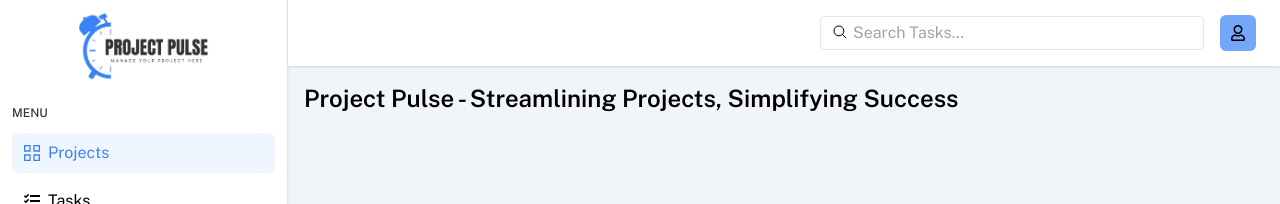
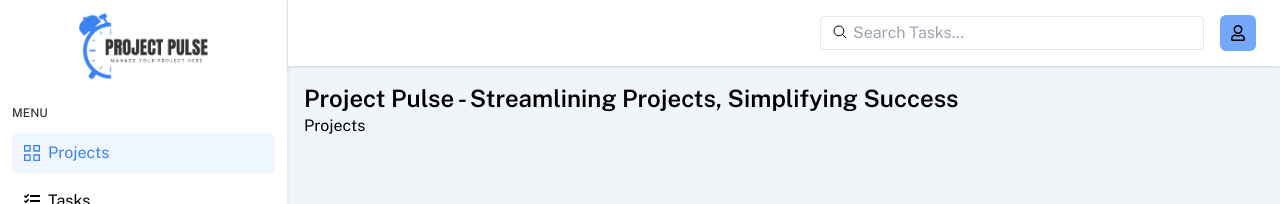
Before and after one commit to mahmudulturan/ph-skill-assesment-task, a Next.js app: page / in a window 1280 px wide. Shown: the top 204 px of the page. Built offline with nearby package versions, Linux system fonts and the light colour scheme; no server answers.

Commit message:
setup: tanstack query

```diff
--- a/package.json
+++ b/package.json
@@ -9,6 +9,7 @@
     "lint": "next lint"
   },
   "dependencies": {
+    "@tanstack/react-query": "^5.32.1",
     "antd": "^5.16.5",
     "next": "14.2.3",
     "react": "^18",
--- a/src/app/(dashboard)/page.jsx
+++ b/src/app/(dashboard)/page.jsx
@@ -1,9 +1,11 @@
+import Projects from '@/components/projectsPage/projects/Projects/Projects';
 import React from 'react';
+const page = () => {
 
-const page = () => {
     return (
         <div>
             <h2 className='font-semibold text-2xl'>Project Pulse - Streamlining Projects, Simplifying Success</h2>
+            <Projects />
         </div>
     );
 };
--- a/src/app/layout.jsx
+++ b/src/app/layout.jsx
@@ -1,6 +1,7 @@
 import { Public_Sans } from "next/font/google";
 import "./globals.css";
 import { Toaster } from "react-hot-toast";
+import ReactQueryProvider from "@/providers/ReactQueryProvider";
 
 const public_sans = Public_Sans({ subsets: ["latin"] });
 
@@ -13,8 +14,10 @@
   return (
     <html lang="en">
       <body className={public_sans.className}>
-        <Toaster />
-        {children}
+        <ReactQueryProvider>
+          <Toaster />
+          {children}
+        </ReactQueryProvider>
       </body>
     </html>
   );
--- /dev/null
+++ b/src/components/projectsPage/projects/Projects/Projects.jsx
@@ -0,0 +1,21 @@
+"use client"
+import React from 'react';
+import { useQuery } from '@tanstack/react-query';
+import { createKey } from 'next/dist/shared/lib/router/router';
+
+const Projects = () => {
+    const { data, isLoading } = useQuery({
+        queryKey: ["projects"], queryFn: async () => {
+            const response = await (await fetch(`${process.env.NEXT_PUBLIC_SERVER_BASE_URL}/projects`)).json();
+            return response.data;
+        }
+    })
+    console.log(data)
+    return (
+        <div>
+            Projects
+        </div>
+    );
+};
+
+export default Projects;
--- /dev/null
+++ b/src/providers/ReactQueryProvider.jsx
@@ -0,0 +1,18 @@
+"use client"
+import { QueryClient, QueryClientProvider } from '@tanstack/react-query';
+import React from 'react';
+
+const queryClient = new QueryClient()
+
+const ReactQueryProvider = ({ children }) => {
+    return (
+        <>
+            <QueryClientProvider client={queryClient}>
+                {children}
+            </QueryClientProvider >
+
+        </>
+    );
+};
+
+export default ReactQueryProvider;
```
Also changed, not shown: 2 other files (tests, documents, lock files or other folders).
